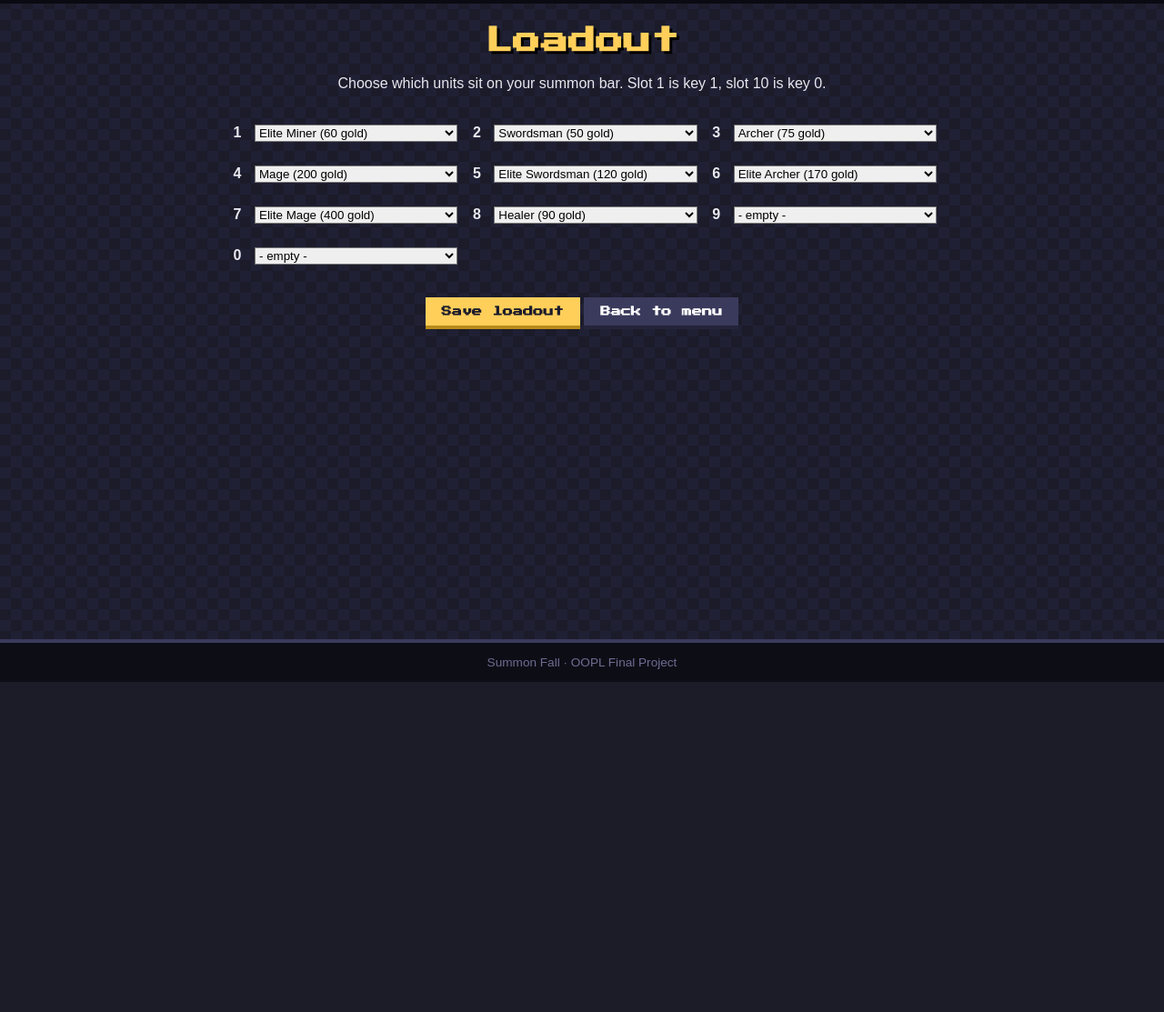
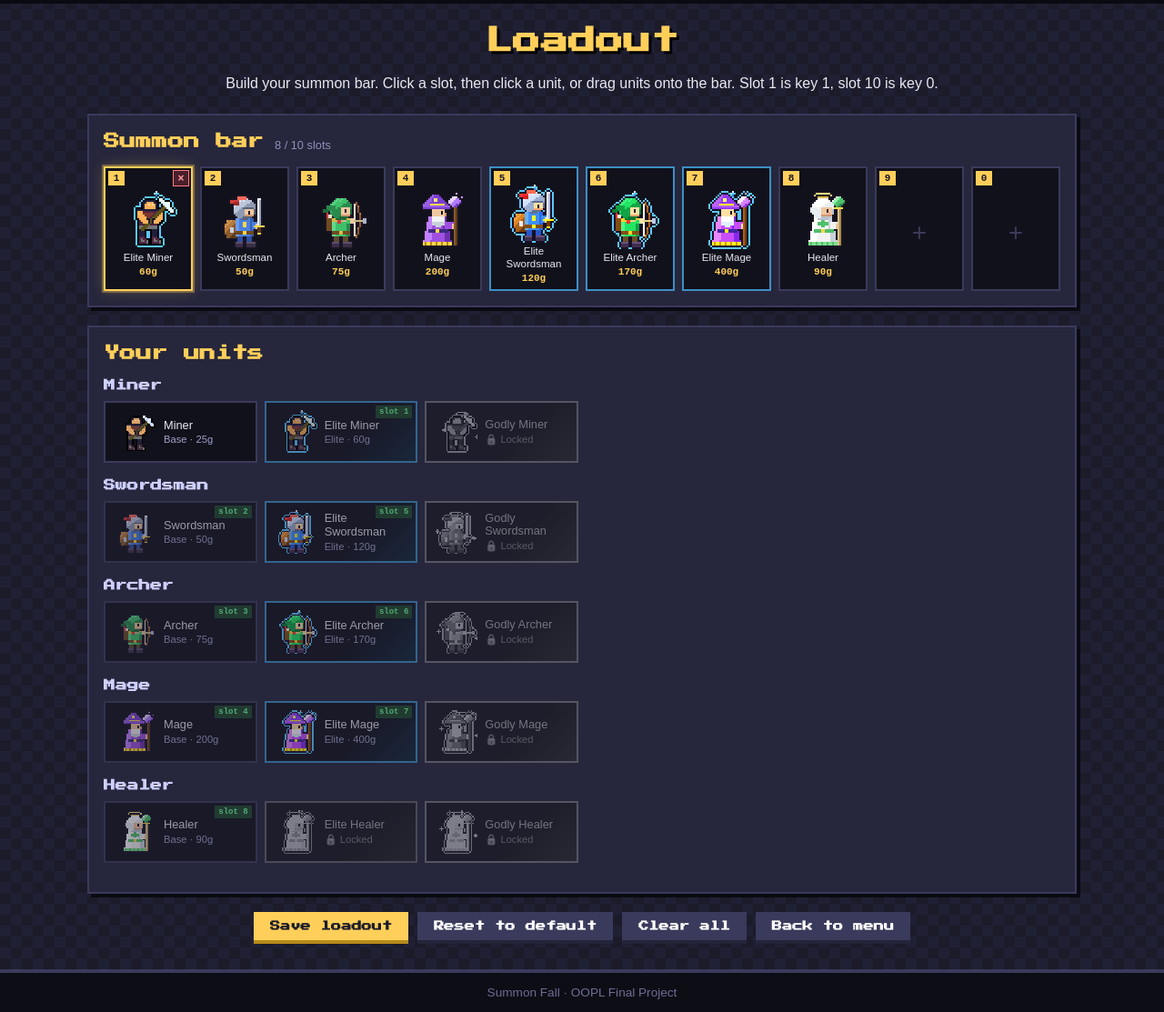
Before and after one commit to Paci696/summon-fall, a PHP site: page /summonfall/views/loadout.php in a window 1280 px wide. Shown: the part 50-1163 px from the top of the page at 91% size. Before the commit the page ends 800 px from the top, so only its background shows below. Run offline with PHP 8.4, Linux system fonts and the light colour scheme; a user stored in the database is signed in; data comes from the database, SQL or seed files in the repository.

Commit message:
Redesign loadout, fix lag, new Elite/Godly art

```diff
--- a/assets/css/main.css
+++ b/assets/css/main.css
@@ -139,10 +139,53 @@ a.menu-tile:hover { box-shadow: 4px 8px 0 var(--ink); }
 .tier-title { text-align: center; margin: 28px 0 10px; letter-spacing: 1px; }
 .branch .empty { text-align: center; opacity: .5; font-size: 12px; margin: 14px 0; }
 
-.loadout-grid { display: grid; grid-template-columns: repeat(auto-fill, minmax(240px, 1fr)); gap: 10px; max-width: 780px; margin: 0 auto 16px; }
-.loadout-grid .slot { display: flex; align-items: center; gap: 8px; }
-.loadout-grid .key { min-width: 22px; text-align: center; font-weight: bold; }
-.loadout-grid select { flex: 1; }
+/* ---- Loadout editor ---- */
+.container:has(.lo) { max-width: 1120px; }
+.lo .panel h2 { display: flex; align-items: baseline; gap: 12px; }
+.lo-count { font-family: Arial, sans-serif; font-size: .8rem; color: #8f90b8; font-weight: normal; }
+
+.lo-bar { display: grid; grid-template-columns: repeat(10, minmax(0, 1fr)); gap: 8px; }
+.lo-slot { position: relative; display: flex; flex-direction: column; align-items: center; justify-content: center; gap: 3px;
+    min-height: 124px; padding: 18px 4px 6px; background: #11111b; border: 2px solid #3a3a5c; cursor: pointer; user-select: none; }
+.lo-slot:hover { border-color: #6d6d92; }
+.lo-slot.sel { border-color: var(--gold); box-shadow: 0 0 0 2px rgba(255, 207, 90, .35), 0 0 14px rgba(255, 207, 90, .25); }
+.lo-slot.over { background: #1f1f36; border-color: #6fff9a; }
+.lo-slot.tier1 { border-color: #3d8fc4; }
+.lo-slot.tier2 { border-color: #c89a20; }
+.lo-slot.sel.tier1, .lo-slot.sel.tier2 { border-color: var(--gold); }
+.lo-key { position: absolute; top: 3px; left: 3px; min-width: 18px; padding: 1px 4px; background: var(--gold); color: #1a1424;
+    font: bold 11px/14px 'Courier New', monospace; text-align: center; }
+.lo-sprite { width: 64px; height: 64px; image-rendering: pixelated; }
+.lo-name { font-size: .72rem; line-height: 1.15; text-align: center; color: #e8e8f0; word-break: break-word; }
+.lo-cost { font: bold 11px 'Courier New', monospace; color: var(--gold); }
+.lo-empty { font: 28px 'Courier New', monospace; color: #3a3a5c; margin: 14px 0; }
+.lo-x { position: absolute; top: 2px; right: 2px; width: 18px; height: 18px; padding: 0; background: #4a1f2b; color: #ff9a9a;
+    border: 1px solid #ff7a7a; font: bold 12px/14px Arial, sans-serif; cursor: pointer; opacity: 0; }
+.lo-slot:hover .lo-x, .lo-slot.sel .lo-x { opacity: 1; }
+.lo-x:hover { background: #ff7a7a; color: #1a1424; }
+
+.lo-line { margin-bottom: 16px; }
+.lo-line h3 { margin: 0 0 8px; color: #cfd0ff; }
+.lo-cards { display: grid; grid-template-columns: repeat(auto-fill, minmax(150px, 1fr)); gap: 8px; }
+.lo-card { position: relative; display: flex; align-items: center; gap: 8px; padding: 8px; text-align: left; color: inherit;
+    background: #11111b; border: 2px solid #3a3a5c; cursor: pointer; font-family: inherit; }
+.lo-card .lo-sprite { width: 48px; height: 48px; flex: 0 0 48px; }
+.lo-card .lo-name { display: block; text-align: left; font-size: .8rem; }
+.lo-txt { display: flex; flex-direction: column; min-width: 0; }
+.lo-meta { display: block; margin-top: 2px; font-size: .7rem; color: #a0a1c8; }
+.lo-card:hover:not(:disabled) { border-color: var(--gold); transform: translateY(-2px); }
+.lo-card.tier1 { border-color: #3d8fc4; background: linear-gradient(135deg, #11111b 60%, #12283a); }
+.lo-card.tier2 { border-color: #c89a20; background: linear-gradient(135deg, #11111b 60%, #3a2c0c); }
+.lo-card.used { opacity: .6; }
+.lo-card.locked { opacity: .4; filter: grayscale(1); cursor: not-allowed; }
+.lo-tag { position: absolute; top: 3px; right: 4px; padding: 0 4px; background: #1f4a2b; color: #6fff9a; font: bold 9px/14px 'Courier New', monospace; }
+
+.lo-actions { display: flex; flex-wrap: wrap; gap: 10px; justify-content: center; margin-bottom: 8px; }
+.lo-actions .btn { margin-top: 0; }
+.lo-dirty { text-align: center; color: var(--gold); font-size: .85rem; margin: 6px 0 0; }
+
+@media (max-width: 900px) { .lo-bar { grid-template-columns: repeat(5, minmax(0, 1fr)); } }
+@media (max-width: 480px) { .lo-bar { grid-template-columns: repeat(2, minmax(0, 1fr)); } }
 
 .menu-list { display: flex; flex-direction: column; gap: 12px; width: min(480px, 92%); margin: 28px auto 120px; }
 .menu-item { display: flex; align-items: center; gap: 16px; text-decoration: none; }
--- a/assets/js/game/GameMap.js
+++ b/assets/js/game/GameMap.js
@@ -134,7 +134,7 @@ export const MAPS = {
                 this.drawTile(ctx, art, wave, tx, ty, tx * TILE - ox, ty * TILE - oy);
             }
         }
-        this.drawMarkers(ctx, art, ox, oy);
+        this.drawMarkers(ctx, art, ox, oy, camera.viewW, camera.viewH);
     }
 
     drawTile(ctx, art, wave, tx, ty, sx, sy) {
@@ -165,12 +165,12 @@ export const MAPS = {
     }
 
     // Monster nests. (The statue is drawn by Base.js and the mines by GoldMine.js.)
-    drawMarkers(ctx, art, ox, oy) {
+    drawMarkers(ctx, art, ox, oy, viewW = 640, viewH = 360) {
         const pulse = 0.6 + 0.4 * Math.sin(performance.now() / 350);
         for (const n of this.nests) {
             const cx = n.tx * TILE + TILE / 2 - ox;
             const cy = n.ty * TILE + TILE / 2 - oy;
-            if (cx < -90 || cx > 730 || cy < -90 || cy > 450) continue;
+            if (cx < -90 || cx > viewW + 90 || cy < -90 || cy > viewH + 90) continue;
             ctx.drawImage(art.nest, Math.round(cx - 32), Math.round(cy - 32));
             ctx.save();
             ctx.globalCompositeOperation = 'lighter';
--- /dev/null
+++ b/assets/js/game/RankArt.js
@@ -0,0 +1,133 @@
+// RankArt.js - Elite / Godly units get their OWN pre-drawn art, and tinted units (undead, stronger waves)
+// are baked once. The old code applied ctx.filter to every unit on every frame, which is very slow.
+// Everything here is built once per sheet and cached, so drawing a unit is just a normal drawImage.
+
+const cache = new Map();   // source -> Map(key -> canvas)
+
+function srcSize(source) {
+    return { w: source.naturalWidth || source.width, h: source.naturalHeight || source.height };
+}
+
+function make(w, h) {
+    const c = document.createElement('canvas');
+    c.width = w;
+    c.height = h;
+    return c;
+}
+
+function remember(source, key, build) {
+    let per = cache.get(source);
+    if (!per) { per = new Map(); cache.set(source, per); }
+    if (!per.has(key)) per.set(key, build());
+    return per.get(key);
+}
+
+// whole sheet with one colour filter applied ONCE (not every frame)
+export function tintSheet(source, filter) {
+    if (!filter) return source;
+    return remember(source, 'tint:' + filter, () => {
+        const { w, h } = srcSize(source);
+        const c = make(w, h);
+        const g = c.getContext('2d');
+        g.filter = filter;
+        g.drawImage(source, 0, 0);
+        return c;
+    });
+}
+
+// bounding box of the visible pixels of a cell
+function bounds(g, cell) {
+    const d = g.getImageData(0, 0, cell, cell).data;
+    let x0 = cell, y0 = cell, x1 = -1, y1 = -1;
+    for (let y = 0; y < cell; y++) {
+        for (let x = 0; x < cell; x++) {
+            if (d[(y * cell + x) * 4 + 3] > 40) {
+                if (x < x0) x0 = x;
+                if (x > x1) x1 = x;
+                if (y < y0) y0 = y;
+                if (y > y1) y1 = y;
+            }
+        }
+    }
+    return x1 < 0 ? null : { x0, y0, x1, y1 };
+}
+
+function silhouette(cellCanvas, cell, color) {
+    const c = make(cell, cell);
+    const g = c.getContext('2d');
+    g.drawImage(cellCanvas, 0, 0);
+    g.globalCompositeOperation = 'source-in';
+    g.fillStyle = color;
+    g.fillRect(0, 0, cell, cell);
+    return c;
+}
+
+function px(g, x, y, w, h, color) {
+    g.fillStyle = color;
+    g.fillRect(Math.round(x), Math.round(y), w, h);
+}
+
+const LOOKS = {
+    1: {   // ELITE: steel-blue rim light, brighter colours, blue gem above the head
+        body: 'saturate(1.3) brightness(1.12) contrast(1.05)',
+        rim: '#5cc8ff',
+        decorate(g, b) {
+            const cx = Math.round((b.x0 + b.x1) / 2), y = Math.max(0, b.y0 - 5);
+            px(g, cx, y, 1, 1, '#d8f4ff');
+            px(g, cx - 1, y + 1, 3, 1, '#5cc8ff');
+            px(g, cx, y + 2, 1, 1, '#2e86c8');
+            px(g, cx - 1, y + 1, 1, 1, '#a8e6ff');
+        },
+    },
+    2: {   // GODLY: golden glow, warm bright colours, halo and sparkles
+        body: 'sepia(0.25) saturate(1.6) brightness(1.2)',
+        rim: '#ffd24a',
+        decorate(g, b, cell) {
+            const cx = Math.round((b.x0 + b.x1) / 2), y = Math.max(1, b.y0 - 4);
+            // halo ring
+            px(g, cx - 3, y, 7, 1, '#fff2a0');
+            px(g, cx - 4, y + 1, 1, 1, '#ffd24a'); px(g, cx + 4, y + 1, 1, 1, '#ffd24a');
+            px(g, cx - 3, y + 2, 7, 1, '#ffb800');
+            // sparkles on both sides
+            const sy = Math.round((b.y0 + b.y1) / 2);
+            px(g, Math.max(0, b.x0 - 2), sy - 3, 1, 3, '#fff2a0'); px(g, Math.max(0, b.x0 - 3), sy - 2, 3, 1, '#fff2a0');
+            px(g, Math.min(cell - 1, b.x1 + 2), sy + 2, 1, 3, '#fff2a0'); px(g, Math.min(cell - 2, b.x1 + 1), sy + 3, 3, 1, '#fff2a0');
+        },
+    },
+};
+
+// Elite (rank 1) / Godly (rank 2) version of a whole unit sheet
+export function rankSheet(source, cell, rank) {
+    const look = LOOKS[rank];
+    if (!look) return source;
+    return remember(source, 'rank:' + rank + ':' + cell, () => {
+        const { w, h } = srcSize(source);
+        const out = make(w, h);
+        const og = out.getContext('2d');
+        og.imageSmoothingEnabled = false;
+        for (let cy = 0; cy + cell <= h; cy += cell) {
+            for (let cx = 0; cx + cell <= w; cx += cell) {
+                const raw = make(cell, cell);
+                const rg = raw.getContext('2d', { willReadFrequently: true });
+                rg.drawImage(source, cx, cy, cell, cell, 0, 0, cell, cell);
+                const b = bounds(rg, cell);
+                if (!b) continue;
+
+                const body = make(cell, cell);          // recoloured sprite
+                const bg = body.getContext('2d');
+                bg.filter = look.body;
+                bg.drawImage(raw, 0, 0);
+                bg.filter = 'none';
+
+                const rim = silhouette(raw, cell, look.rim);
+                const comp = make(cell, cell);
+                const g = comp.getContext('2d');
+                for (const [dx, dy] of [[-1, 0], [1, 0], [0, -1], [0, 1]]) g.drawImage(rim, dx, dy);
+                g.drawImage(body, 0, 0);
+                look.decorate(g, b, cell);
+                og.drawImage(comp, cx, cy);
+            }
+        }
+        return out;
+    });
+}
--- /dev/null
+++ b/assets/js/game/loadout.js
@@ -0,0 +1,235 @@
+// loadout.js - visual loadout editor. Click a slot then a unit, or drag units onto the summon bar.
+// It fills hidden <input name="slot[]"> fields, so the PHP save code (Loadout::save) is unchanged.
+import { getUnitSheet } from './UnitArt.js';
+import { rankSheet } from './RankArt.js';
+
+const cfg = window.LOADOUT;
+const SLOTS = cfg.slots;
+const byId = new Map(cfg.units.map((u) => [u.id, u]));
+const LINES = ['miner', 'swordsman', 'archer', 'mage', 'healer'];
+const TIER_NAMES = ['Base', 'Elite', 'Godly'];
+
+let slots = Array.from({ length: SLOTS }, (_, i) => cfg.current[i] || 0);
+let selected = 0;
+let dirty = false;
+let atlas = null;
+let atlasImg = null;
+
+const $ = (id) => document.getElementById(id);
+
+// ---- sprites: same lookup as the game (hand-drawn units.png first, then the generated art) ----
+
+async function loadAtlas() {
+    try {
+        const res = await fetch(cfg.baseUrl + '/assets/sprites/units/units.json');
+        atlas = await res.json();
+        atlasImg = await new Promise((ok, fail) => {
+            const im = new Image();
+            im.onload = () => ok(im);
+            im.onerror = fail;
+            im.src = cfg.baseUrl + '/assets/sprites/units/units.png';
+        });
+    } catch (e) {
+        atlas = null;
+        atlasImg = null;
+    }
+}
+
+function drawSprite(canvas, u) {
+    const ctx = canvas.getContext('2d');
+    ctx.imageSmoothingEnabled = false;
+    let spot = atlas && atlas.units && atlas.units[u.sprite];
+    let source = atlasImg;
+    let cell = atlas ? atlas.cell : 32;
+    if (!spot) {
+        const gen = getUnitSheet();
+        spot = gen.units[u.sprite];
+        source = gen.canvas;
+        cell = gen.cell;
+    }
+    canvas.width = cell;
+    canvas.height = cell;
+    if (!spot || !source) {                                   // no art yet: coloured circle with the first letter
+        ctx.fillStyle = '#6a5acd';
+        ctx.beginPath(); ctx.arc(cell / 2, cell / 2, cell / 3, 0, Math.PI * 2); ctx.fill();
+        ctx.fillStyle = '#fff';
+        ctx.font = (cell / 2) + 'px monospace';
+        ctx.textAlign = 'center';
+        ctx.fillText(u.name[0], cell / 2, cell / 2 + cell / 6);
+        return;
+    }
+    if (u.tier > 0) source = rankSheet(source, cell, u.tier);      // Elite / Godly look
+    ctx.drawImage(source, spot.right[0] * cell, spot.right[1] * cell, cell, cell, 0, 0, cell, cell);
+}
+
+function spriteCanvas(u) {
+    const c = document.createElement('canvas');
+    c.className = 'lo-sprite';
+    drawSprite(c, u);
+    return c;
+}
+
+// ---- state helpers ----
+
+function place(unitId, index) {
+    slots = slots.map((id) => (id === unitId ? 0 : id));      // a unit can only be in the bar once
+    slots[index] = unitId;
+    touch();
+}
+
+function touch() {
+    dirty = true;
+    render();
+}
+
+function nextFree(from) {
+    for (let k = 1; k <= SLOTS; k++) {
+        const i = (from + k) % SLOTS;
+        if (!slots[i]) return i;
+    }
+    return Math.min(SLOTS - 1, from + 1);
+}
+
+// ---- rendering ----
+
+function keyLabel(i) { return i === 9 ? '0' : String(i + 1); }
+
+function renderBar() {
+    const bar = $('lo-bar');
+    bar.innerHTML = '';
+    slots.forEach((id, i) => {
+        const u = id ? byId.get(id) : null;
+        const el = document.createElement('div');
+        el.className = 'lo-slot' + (i === selected ? ' sel' : '') + (u ? ' filled tier' + u.tier : '');
+        el.dataset.index = i;
+        el.draggable = !!u;
+        el.innerHTML = '<span class="lo-key">' + keyLabel(i) + '</span>';
+        if (u) {
+            el.appendChild(spriteCanvas(u));
+            const name = document.createElement('span');
+            name.className = 'lo-name';
+            name.textContent = u.name;
+            const cost = document.createElement('span');
+            cost.className = 'lo-cost';
+            cost.textContent = u.cost + 'g';
+            const x = document.createElement('button');
+            x.type = 'button';
+            x.className = 'lo-x';
+            x.title = 'Remove from bar';
+            x.textContent = '×';
+            x.addEventListener('click', (e) => { e.stopPropagation(); slots[i] = 0; selected = i; touch(); });
+            el.append(name, cost, x);
+        } else {
+            const e = document.createElement('span');
+            e.className = 'lo-empty';
+            e.textContent = '+';
+            el.appendChild(e);
+        }
+        el.addEventListener('click', () => { selected = i; render(); });
+        el.addEventListener('dragstart', (ev) => { ev.dataTransfer.setData('text/plain', 's:' + i); });
+        el.addEventListener('dragover', (ev) => { ev.preventDefault(); el.classList.add('over'); });
+        el.addEventListener('dragleave', () => el.classList.remove('over'));
+        el.addEventListener('drop', (ev) => {
+            ev.preventDefault();
+            el.classList.remove('over');
+            const [kind, val] = String(ev.dataTransfer.getData('text/plain')).split(':');
+            if (kind === 'u') { place(parseInt(val, 10), i); selected = nextFree(i); render(); }
+            else if (kind === 's') {
+                const from = parseInt(val, 10);
+                [slots[from], slots[i]] = [slots[i], slots[from]];
+                selected = i;
+                touch();
+            }
+        });
+        bar.appendChild(el);
+    });
+}
+
+function renderUnits() {
+    const root = $('lo-units');
+    root.innerHTML = '';
+    const lines = [...new Set([...LINES, ...cfg.units.map((u) => u.line)])];
+    for (const line of lines) {
+        const group = cfg.units.filter((u) => u.line === line).sort((a, b) => a.tier - b.tier);
+        if (!group.length) continue;
+        const row = document.createElement('div');
+        row.className = 'lo-line';
+        const title = document.createElement('h3');
+        title.textContent = line.charAt(0).toUpperCase() + line.slice(1).replace('_', ' ');
+        const cards = document.createElement('div');
+        cards.className = 'lo-cards';
+        for (const u of group) {
+            const inBar = slots.includes(u.id);
+            const card = document.createElement('button');
+            card.type = 'button';
+            card.className = 'lo-card tier' + u.tier + (u.locked ? ' locked' : '') + (inBar ? ' used' : '');
+            card.disabled = u.locked;
+            card.draggable = !u.locked;
+            card.title = u.locked ? 'Locked: unlock it in the skill tree'
+                : u.name + ' - HP ' + u.hp + ', damage ' + u.damage;
+            card.appendChild(spriteCanvas(u));
+            const name = document.createElement('span');
+            name.className = 'lo-name';
+            name.textContent = u.name;
+            const meta = document.createElement('span');
+            meta.className = 'lo-meta';
+            meta.textContent = u.locked ? '🔒 Locked' : TIER_NAMES[u.tier] + ' · ' + u.cost + 'g';
+            const txt = document.createElement('span');
+            txt.className = 'lo-txt';
+            txt.append(name, meta);
+            card.appendChild(txt);
+            if (inBar) {
+                const tag = document.createElement('span');
+                tag.className = 'lo-tag';
+                tag.textContent = 'slot ' + keyLabel(slots.indexOf(u.id));
+                card.appendChild(tag);
+            }
+            if (!u.locked) {
+                card.addEventListener('click', () => { place(u.id, selected); selected = nextFree(selected); render(); });
+                card.addEventListener('dragstart', (ev) => { ev.dataTransfer.setData('text/plain', 'u:' + u.id); });
+            }
+            cards.appendChild(card);
+        }
+        row.append(title, cards);
+        root.appendChild(row);
+    }
+}
+
+function renderHidden() {
+    const box = $('lo-hidden');
+    box.innerHTML = '';
+    slots.forEach((id) => {
+        const inp = document.createElement('input');
+        inp.type = 'hidden';
+        inp.name = 'slot[]';
+        inp.value = String(id);
+        box.appendChild(inp);
+    });
+}
+
+function render() {
+    renderBar();
+    renderUnits();
+    renderHidden();
+    $('lo-count').textContent = slots.filter(Boolean).length + ' / ' + SLOTS + ' slots';
+    $('lo-dirty').hidden = !dirty;
+}
+
+// ---- buttons and keys ----
+
+$('lo-clear').addEventListener('click', () => { slots = slots.map(() => 0); selected = 0; touch(); });
+$('lo-default').addEventListener('click', () => {
+    slots = Array.from({ length: SLOTS }, (_, i) => cfg.defaults[i] || 0);
+    selected = 0;
+    touch();
+});
+$('loadout-form').addEventListener('submit', () => { dirty = false; });
+window.addEventListener('beforeunload', (e) => { if (dirty) { e.preventDefault(); e.returnValue = ''; } });
+document.addEventListener('keydown', (e) => {
+    if (/^(INPUT|TEXTAREA|SELECT)$/.test(document.activeElement.tagName)) return;
+    if (/^[0-9]$/.test(e.key)) { selected = e.key === '0' ? 9 : parseInt(e.key, 10) - 1; render(); }
+    else if (e.key === 'Delete' || e.key === 'Backspace') { slots[selected] = 0; touch(); }
+});
+
+await loadAtlas();
+render();
--- a/config/config.php
+++ b/config/config.php
@@ -2,7 +2,7 @@
 define('APP_NAME', 'Summon Fall');
 define('BASE_PATH', dirname(__DIR__));
 define('BASE_URL', '/summon-fall'); // '' for http://summon-fall.test ; use '/summonfall' for http://localhost/summonfall
-define('DEBUG', false);
+define('DEBUG', true);
 
 if (DEBUG) {
     ini_set('display_errors', '1');
--- a/views/loadout.php
+++ b/views/loadout.php
@@ -19,10 +19,12 @@ $flash = $_SESSION['flash'] ?? null;
 unset($_SESSION['flash']);
 
 $units = [];
+$all = [];
 $current = [];
 $error = '';
 try {
-    $units = Unit::availableForUser($currentUser->getId());
+    $units = Unit::availableForUser($currentUser->getId());     // units this player has unlocked
+    $all = Unit::activeByFaction('player');                      // every player unit (locked ones are shown greyed out)
     $current = Loadout::idsFor($currentUser->getId());
 } catch (DatabaseException $e) {
     $error = DEBUG ? $e->getMessage() : 'Could not load your units.';
@@ -32,12 +34,34 @@ if (!$current) {
     $current = array_slice(array_map(fn($u) => $u->getId(), $units), 0, Loadout::SLOTS);
 }
 
+$unlocked = array_map(fn($u) => $u->getId(), $units);
+$cards = array_map(fn($u) => [
+    'id'     => $u->getId(),
+    'name'   => $u->getName(),
+    'line'   => $u->getUnitLine() ?? $u->getClassType(),
+    'tier'   => $u->getTier(),
+    'cost'   => $u->getCost(),
+    'hp'     => $u->getHp(),
+    'damage' => $u->getDamage(),
+    'sprite' => $u->getSpriteKey(),
+    'locked' => !in_array($u->getId(), $unlocked, true),
+], $all);
+
+$defaults = array_slice($unlocked, 0, Loadout::SLOTS);
+$data = [
+    'slots'    => Loadout::SLOTS,
+    'current'  => array_values(array_map('intval', $current)),
+    'defaults' => array_values($defaults),
+    'units'    => $cards,
+    'baseUrl'  => BASE_URL,
+];
+
 $pageTitle = 'Loadout';
 require __DIR__ . '/../includes/header.php';
 ?>
 <section class="hero">
     <h1>Loadout</h1>
-    <p>Choose which units sit on your summon bar. Slot 1 is key 1, slot 10 is key 0.</p>
+    <p>Build your summon bar. Click a slot, then click a unit, or drag units onto the bar. Slot 1 is key 1, slot 10 is key 0.</p>
 </section>
 
 <?php if ($flash): ?>
@@ -45,26 +69,30 @@ require __DIR__ . '/../includes/header.php';
 <?php endif; ?>
 <?php if ($error): ?><div class="alert"><?= htmlspecialchars($error) ?></div><?php endif; ?>
 
-<form method="post">
+<form method="post" id="loadout-form" class="lo">
     <?= Csrf::field() ?>
-    <div class="loadout-grid">
-        <?php for ($i = 0; $i < Loadout::SLOTS; $i++): ?>
-            <label class="slot">
-                <span class="key"><?= $i === 9 ? 0 : $i + 1 ?></span>
-                <select name="slot[]">
-                    <option value="0">- empty -</option>
-                    <?php foreach ($units as $u): ?>
-                        <option value="<?= $u->getId() ?>" <?= ($current[$i] ?? 0) === $u->getId() ? 'selected' : '' ?>>
-                            <?= htmlspecialchars($u->getName()) ?> (<?= $u->getCost() ?> gold)
-                        </option>
-                    <?php endforeach; ?>
-                </select>
-            </label>
-        <?php endfor; ?>
+
+    <div class="panel">
+        <h2>Summon bar <small id="lo-count" class="lo-count"></small></h2>
+        <div id="lo-bar" class="lo-bar"></div>
+        <div id="lo-hidden"></div>
     </div>
-    <p style="text-align:center">
+
+    <div class="panel">
+        <h2>Your units</h2>
+        <div id="lo-units"></div>
+    </div>
+
+    <div class="lo-actions">
         <button class="btn" type="submit">Save loadout</button>
+        <button class="btn grey" type="button" id="lo-default">Reset to default</button>
+        <button class="btn grey" type="button" id="lo-clear">Clear all</button>
         <a class="btn grey" href="<?= BASE_URL ?>/views/menu.php">Back to menu</a>
-    </p>
+    </div>
+    <p id="lo-dirty" class="lo-dirty" hidden>You have unsaved changes.</p>
+    <noscript><div class="alert">This page needs JavaScript to edit the loadout.</div></noscript>
 </form>
+
+<script>window.LOADOUT = <?= json_encode($data, JSON_HEX_TAG | JSON_HEX_AMP) ?>;</script>
+<script type="module" src="<?= BASE_URL ?>/assets/js/game/loadout.js"></script>
 <?php require __DIR__ . '/../includes/footer.php'; ?>
--- a/views/play.php
+++ b/views/play.php
@@ -18,7 +18,7 @@ $config = ['baseUrl' => BASE_URL, 'mode' => $mode, 'username' => $currentUser->g
 </head>
 <body class="game-page">
     <div id="stage">
-        <canvas id="game" width="640" height="360"></canvas>
+        <canvas id="game" width="960" height="540"></canvas>
     </div>
     <a class="back" href="<?= BASE_URL ?>/views/menu.php">&larr; Menu</a>
     <div id="error" hidden></div>
```
Also changed, not shown: assets/js/game/DayNight.js (+20 -6 lines), assets/js/game/Game.js (+11 -10 lines), assets/js/game/Unit.js (+12 -6 lines).
